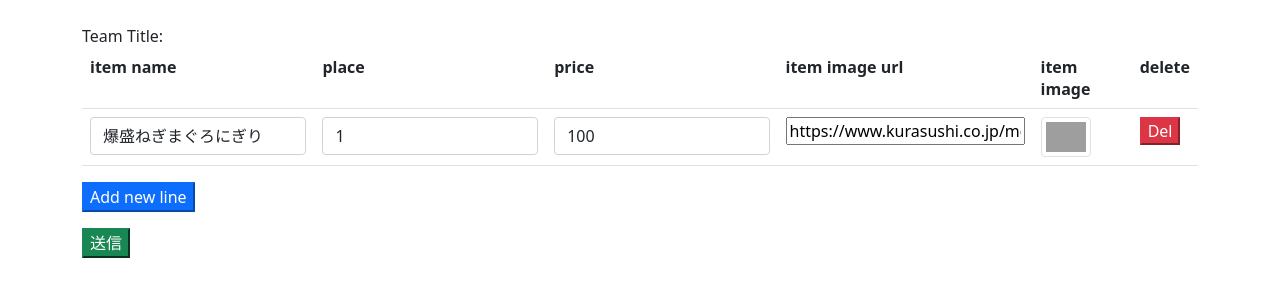
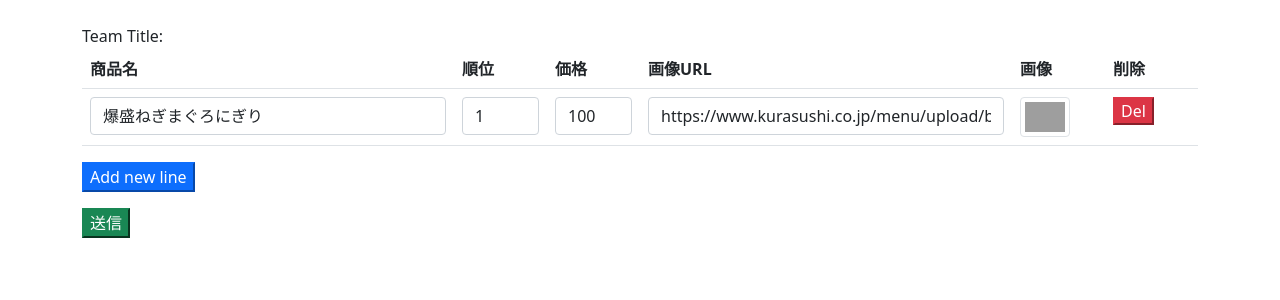
Before and after one commit to muto-yuya/Ranking-App, a Flask app: page /edit_ranking in a window 1280 px wide. Shown: the top 300 px of the page. Run offline with Flask 3, Linux system fonts and the light colour scheme; some libraries are stand-ins or nearby versions; grey boxes are pictures that could not be loaded.

Commit message:
一括編集画面UL整形

```diff
--- a/src/flask_practice/templates/edit-ranking.html
+++ b/src/flask_practice/templates/edit-ranking.html
@@ -9,21 +9,21 @@
         <div>
             <table class="table">
                 <tr>
-                    <th> item name </th>
-                    <th> place </th>
-                    <th> price </th>
-                    <th> item image url</th>
-                    <th> item image </th>
-                    <th> delete </th>
+                    <th class="col-4" scope="col"> 商品名 </th>
+                    <th class="col-1" scope="col"> 順位 </th>
+                    <th class="col-1" scope="col"> 価格 </th>
+                    <th class="col-4" scope="col"> 画像URL</th>
+                    <th class="col-1" scope="col"> 画像 </th>
+                    <th class="col-1" scope="col"> 削除 </th>
                 </tr>
                 {% for item in ranking_form.items %}
                 <tr>
-                    <td>{{ wtf.form_field(item.item_name) }}</td>
-                    <td>{{ wtf.form_field(item.place) }}</td>
-                    <td>{{ wtf.form_field(item.price) }}</td>
-                    <td>{{ wtf.form_field(item.item_image, class="item_image_url") }}</td>
-                    <td><img class="item_image img-thumbnail" src="{{ item.item_image.data }}" alt="" border=3 height=50 width=50></img></td>
-                    <td><button class="rowdel btn-danger">Del</button></td>
+                    <td scope="row">{{ wtf.form_field(item.item_name) }}</td>
+                    <td scope="row">{{ wtf.form_field(item.place) }}</td>
+                    <td scope="row">{{ wtf.form_field(item.price) }}</td>
+                    <td scope="row">{{ wtf.form_field(item.item_image, class="item_image_url form-control") }}</td>
+                    <td scope="row"><img class="item_image img-thumbnail" src="{{ item.item_image.data }}" alt="" border=3 height=50 width=50></img></td>
+                    <td scope="row"><button class="rowdel btn-danger">Del</button></td>
                 </tr>
                 {% endfor %}
             </table>
```
Also changed, not shown: src/instance/sample_flask.db.
